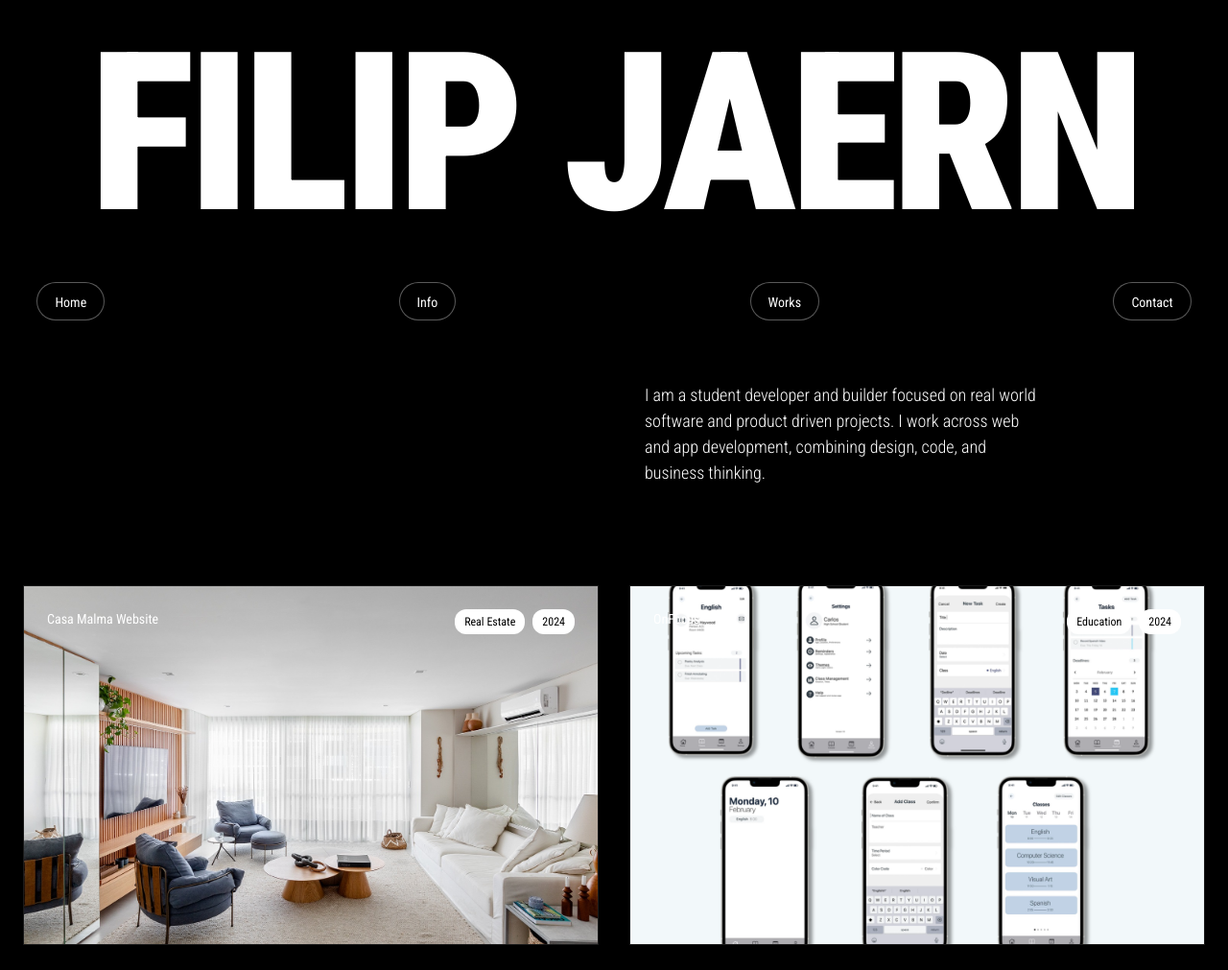
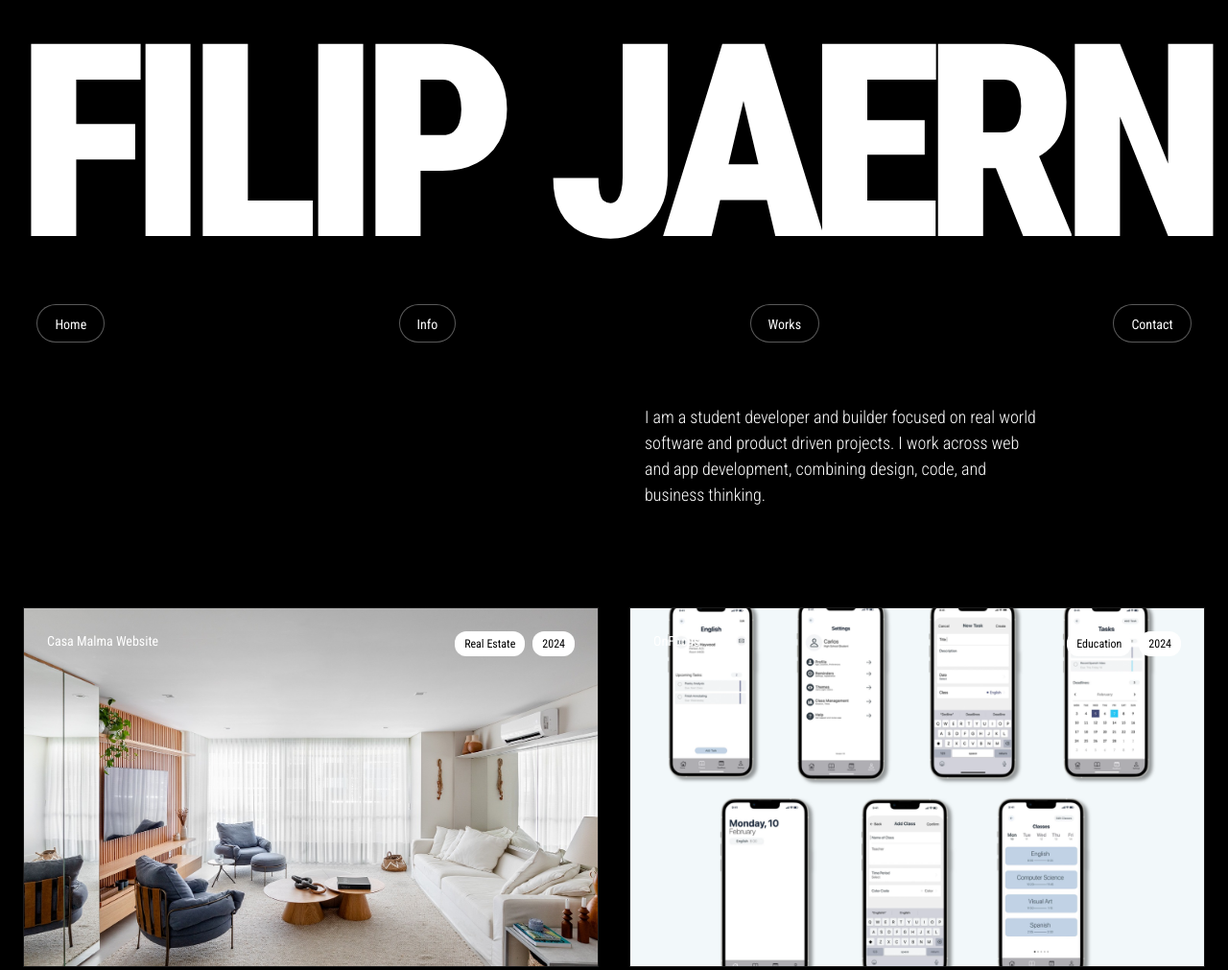
Before and after one commit to Fichusgg/portfolio, a plain HTML site: page index.html in a window 1280 px wide. Shown: the top 1011 px of the page at 96% size. Drawn offline with Linux system fonts and the light colour scheme.

Commit message:
heroNameChange

```diff
--- a/styles.css
+++ b/styles.css
@@ -73,38 +73,35 @@ ul {
    Hero Name (edge-to-edge, but not penetrating)
    =========================== */
 .hero-name {
-  /* Break out of the container cleanly */
   position: relative;
   left: 50%;
   width: 100vw;
   margin-left: -50vw;
 
-  /* Keep it from touching the viewport edges */
-  padding-inline: clamp(12px, 2vw, 48px);
-  box-sizing: border-box;
-
-  /* Typography */
   text-align: center;
   white-space: nowrap;
-  line-height: 1;
-  font-size: clamp(4rem, 18vw, 22rem);
+  line-height: 0.9;
+
+  /* make it actually fill the viewport */
+  padding: 0;                 /* remove the safety padding */
+  font-size: 22vw;            /* aggressive scaling */
+  letter-spacing: -0.06em;    /* tighter so it stretches */
+
   font-weight: 900;
-  letter-spacing: -0.03em;
 
-  /* Animation */
   opacity: 0;
   transform: translateY(80px);
   transition: opacity var(--load-duration) var(--ease-framer),
     transform var(--load-duration) var(--ease-framer);
 
-  /* Safety */
-  overflow: hidden; /* prevents tiny overshoot from causing scroll */
+  overflow: hidden;
 }
 
 body.loaded .hero-name {
   opacity: 1;
   transform: translateY(0);
 }
+
 
 /* ===========================
    Hero Nav (edge-to-edge, no overflow)
```
